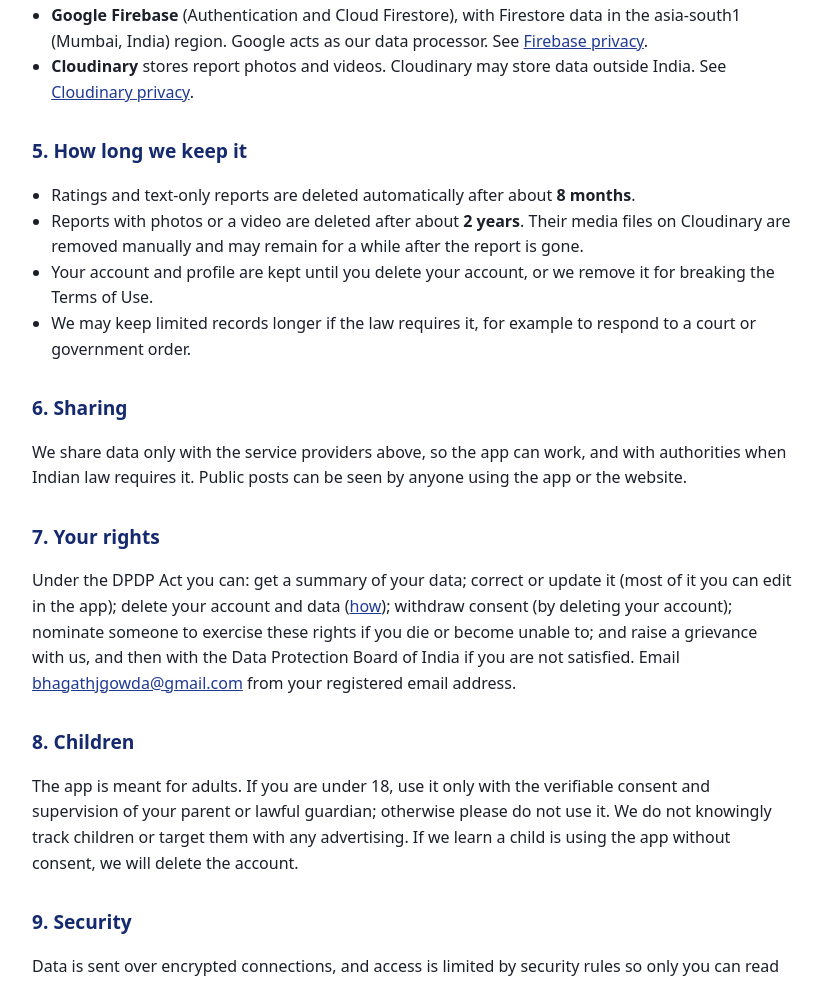
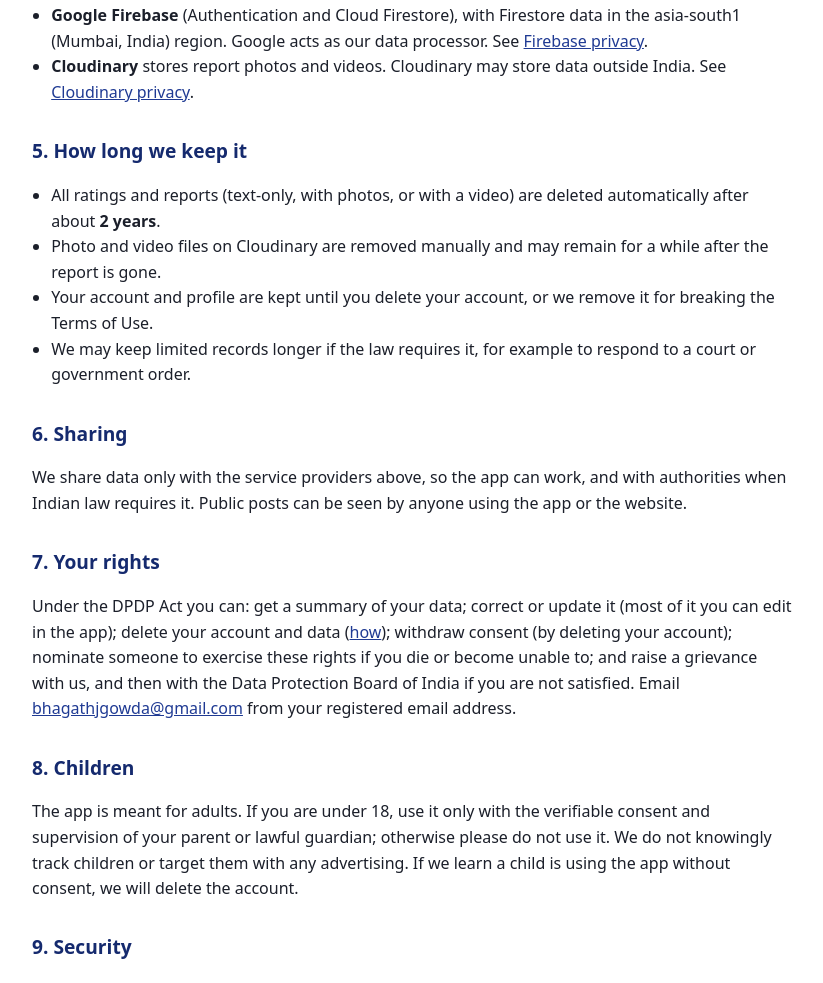
Before and after one commit to user-JB007/rate-your-government-preview, a plain HTML site: page legal/privacy.html in a window 1280 px wide. Shown: the part 1293-2276 px from the top of the page, without its empty margins (228-1051 px from the left). Drawn offline with Linux system fonts and the light colour scheme.

Commit message:
Privacy: all posts kept 2 years

```diff
--- a/legal/privacy.html
+++ b/legal/privacy.html
@@ -22,8 +22,8 @@ footer{margin-top:3em;font-size:.85em;color:#555;border-top:1px solid #ddd;paddi
 <li><strong>Google Firebase</strong> (Authentication and Cloud Firestore), with Firestore data in the asia-south1 (Mumbai, India) region. Google acts as our data processor. See <a href="https://firebase.google.com/support/privacy">Firebase privacy</a>.</li>
 <li><strong>Cloudinary</strong> stores report photos and videos. Cloudinary may store data outside India. See <a href="https://cloudinary.com/privacy">Cloudinary privacy</a>.</li></ul>
 <h2>5. How long we keep it</h2><ul>
-<li>Ratings and text-only reports are deleted automatically after about <strong>8 months</strong>.</li>
-<li>Reports with photos or a video are deleted after about <strong>2 years</strong>. Their media files on Cloudinary are removed manually and may remain for a while after the report is gone.</li>
+<li>All ratings and reports (text-only, with photos, or with a video) are deleted automatically after about <strong>2 years</strong>.</li>
+<li>Photo and video files on Cloudinary are removed manually and may remain for a while after the report is gone.</li>
 <li>Your account and profile are kept until you delete your account, or we remove it for breaking the Terms of Use.</li>
 <li>We may keep limited records longer if the law requires it, for example to respond to a court or government order.</li></ul>
 <h2>6. Sharing</h2><p>We share data only with the service providers above, so the app can work, and with authorities when Indian law requires it. Public posts can be seen by anyone using the app or the website.</p>
```
